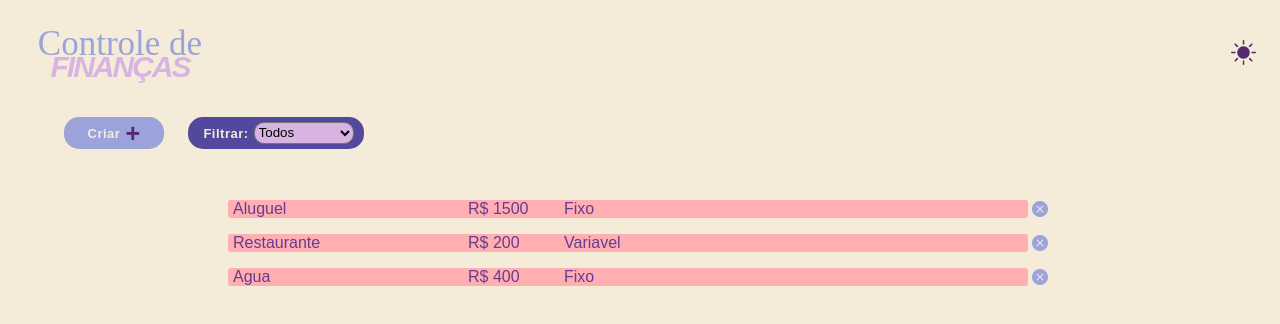
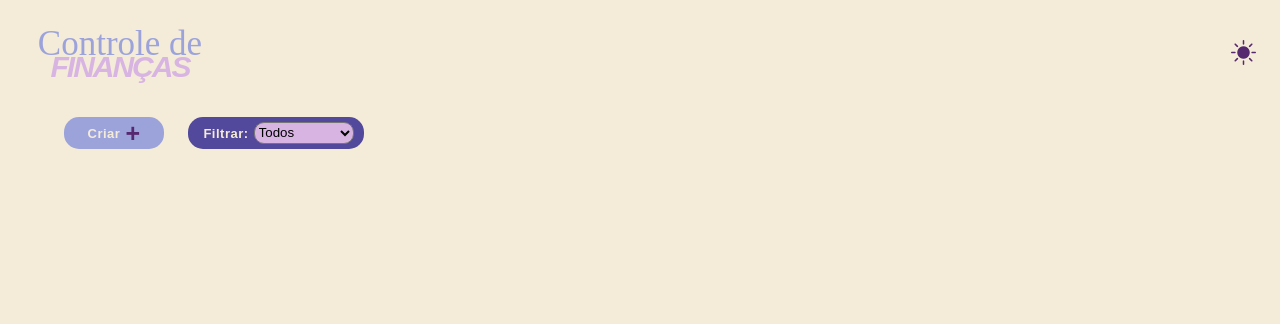
Before and after one commit to All4mn/Projeto-React-Gastos, a React (Vite) app: page / in a window 1280 px wide. Shown: the top 324 px of the page. Built offline with nearby package versions, Linux system fonts and the light colour scheme; a web font is replaced by a local one.

Commit message:
locaStorage bebe ( ;

```diff
--- a/src/App.css
+++ b/src/App.css
@@ -104,7 +104,6 @@ i.bi.bi-brightness-high-fill::before{
     margin-top: 1.5rem;
 }
 
-/* adicionei essa classe para a imagem de excluir mas não deu certo */
 .botao{
     border: none;
     border-radius: 3px;
--- a/src/App.jsx
+++ b/src/App.jsx
@@ -1,28 +1,14 @@
-import { useState } from 'react'
+import { useState, useEffect } from 'react'
 import './App.css'
 import AddGasto from './components/AddGasto'
 import ListaGasto from './components/ListaGasto'
 import Filtro from './components/Filtro'
 
 function App() {
-  const [gastos,setGasto] = useState([
-    //teste
-    {id:1,
-    nome:"Aluguel",
-    valor: 1500,
-    tipo: "Fixo"
-    },
-    {id:2,
-    nome:"Restaurante",
-    valor: 200,
-    tipo: "Variavel"
-    },
-    {id:3,
-    nome:"Agua",
-    valor: 400,
-    tipo: "Fixo"
-    }
-  ])
+
+  //States:
+
+  const [gastos,setGasto] = useState([])
 
   const [criarBox,setCriarBox] = useState(false)
 
@@ -30,30 +16,43 @@ function App() {
 
   const [isClicked, setIsClicked] = useState(false)
 
+
+  //Funções:
+
   const adicionarGasto = (nome,valor,tipo)=>{
-    const newGasto = [...gastos,{
+
+    const newGasto = {
       id: Date.now(),
       nome,
       valor,
       tipo
-    }]
+    }
+    const novosGastos = [...gastos, newGasto]
+    setGasto(novosGastos)
 
-    setGasto(newGasto)
+    //salvar os gastos no localStorage
+    localStorage.setItem('gastos', JSON.stringify(novosGastos))
+  }
+
+  //carregar os gastos do localStorage
+  useEffect(() => { const gastosSalvos = JSON.parse(localStorage.getItem('gastos')) || [];setGasto(gastosSalvos);}, []);
+
+
+  const removerGasto = (id)=>{
+    const novosGastos = gastos.filter((gasto) => gasto.id !== id);
+    setGasto(novosGastos);
+
+    //remover os gastos do localStorage
+    localStorage.setItem('gastos', JSON.stringify(novosGastos));
   }
 
   const toggleCriarBox= () =>{
     setCriarBox(!criarBox)
   }
 
-  const removerGasto = (id)=>{
-    setGasto(gastos.filter((gastos) => gastos.id !== id))
-  }
-
   const mudarCor = () =>{
     setIsClicked(!isClicked)
   }
-
-
 
 
   return (
@@ -63,7 +62,8 @@ function App() {
           <h1 id='titulo-cursiva'>Controle de</h1>
           <h1 id='titulo-caixaalta'>FINANÇAS</h1>
           </div>
-          <i class="bi bi-brightness-high-fill" className={isClicked ? 'bi bi-brightness-high-fill botaoluzclaro' : 'bi bi-brightness-high-fill botaoluzescuro'} onClick={mudarCor}></i>
+          {/* (aqui em baixo) class="bi bi-brightness-high-fill" parece desnecessario, e tava dando um erro no console */}
+          <i  className= {isClicked ? 'bi bi-brightness-high-fill botaoluzclaro' : 'bi bi-brightness-high-fill botaoluzescuro'} onClick={mudarCor}></i>
         </div>
         <div className='CriarFiltroCambio'>
         <button className='botaoCriar botao' onClick={toggleCriarBox}>Criar <span>+</span></button>
@@ -79,6 +79,7 @@ function App() {
             filtrar === "all"? true: filtrar === "fix"? objGasto.tipo === "Fixo": objGasto.tipo === "Variavel")
           .map((objGasto)=>(
             <ListaGasto
+            isClicked={isClicked} // precisava disso aqui anna, agr tas funcionando - God Of Codes (allan)
             key={objGasto.id}
             propGasto={objGasto}
             removerGasto={removerGasto}/>))}
--- a/src/components/ListaGasto.jsx
+++ b/src/components/ListaGasto.jsx
@@ -1,7 +1,5 @@
 import '../style/ListaGasto.css'
 const ListaGasto = ( {propGasto,removerGasto,isClicked}) => {
-
-  // o onclick do app pra mudar as cores n ta funcionando aq, se alguem puder tentar conectar eles eu agradeço - anna
 
   return (
     <div className='itemLista'>
@@ -10,7 +8,7 @@ const ListaGasto = ( {propGasto,removerGasto,isClicked}) => {
           <p>R$ {propGasto.valor}</p>
           <p>{propGasto.tipo}</p>
       </div>
-          <i className="bi bi-x-circle-fill botao"  onClick={()=>{removerGasto(propGasto.id)}} id='excluir'></i>
+          <i className="bi bi-x-circle-fill"  onClick={()=>{removerGasto(propGasto.id)}} id='excluir'></i>
     </div>
   )
 }
```
